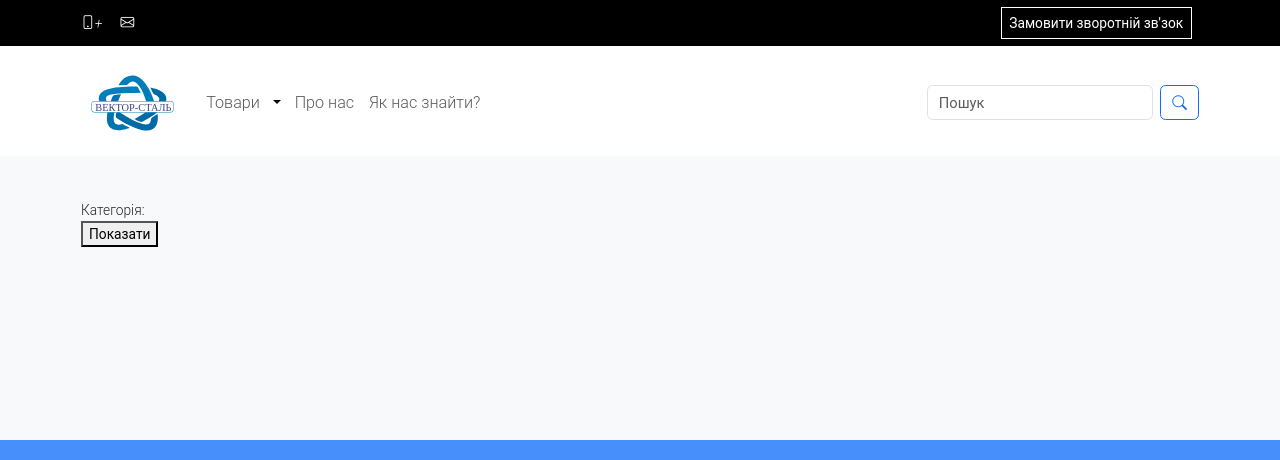
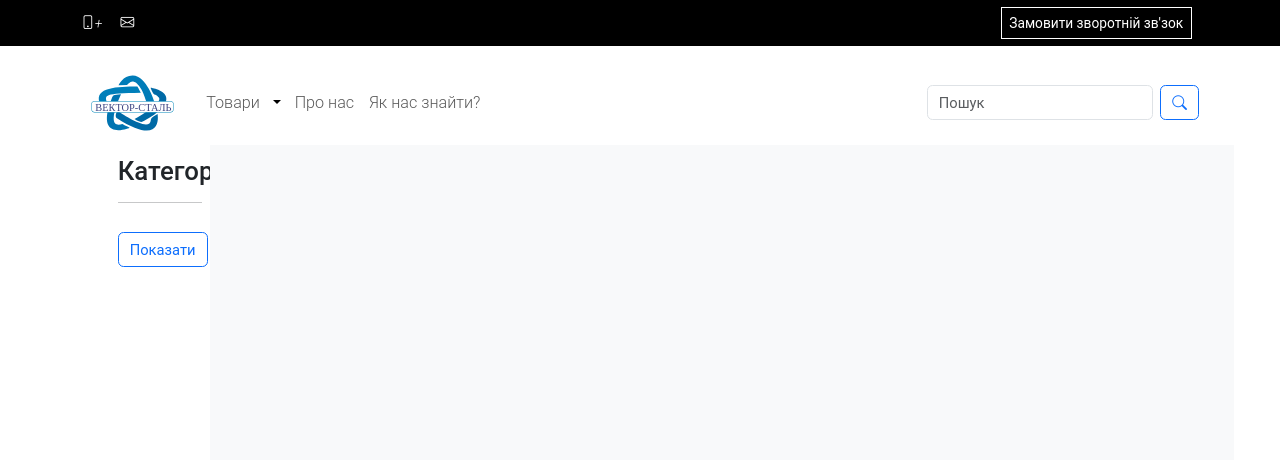
Before and after one commit to AntonSkyrda/metal-store, a Django app: page /products/ in a window 1280 px wide. Shown: the top 460 px of the page. Run offline with Django 5.2, Linux system fonts and the light colour scheme; data that the repository does not hold is empty; grey boxes are pictures that could not be loaded.

Commit message:
added sidebar for product categories search / fixed visual

```diff
--- a/static/css/metalStore.css
+++ b/static/css/metalStore.css
@@ -67,7 +67,7 @@ html,body{
 }
 
 a{
-    text-decoration: none; !important;
+    text-decoration: none !important;
 }
 
 h1,h2,h3,h4,h5,h6{
@@ -96,24 +96,6 @@ Global css
 -----------------------------------------
 */
 
-.main-button{
-    text-align: center;
-    text-decoration: none;
-    text-transform: uppercase;
-    padding: 0.5rem 2rem;
-    font-size: 1rem;
-    color: var(--primaryColor);
-    background-color: transparent;
-    border: 0.15rem solid var(--primaryColor);
-    transition: all 0.5s;
-}
-
-.main-button:hover{
-    background-color: var(--primaryColor);
-}
-.main-button:hover a{
-    color: white;
-}
 /*
 -----------------------------------------
 TOP header
@@ -279,6 +261,7 @@ Main (Contact Form)
 .contact-form button{
     border: 2px solid #f8f9fa;
     background-color: transparent;
+    justify-content: center;
     color: white;
     text-transform: uppercase;
     padding: .5rem 3rem;
@@ -327,9 +310,26 @@ footer{
 Product List
 -----------------------------------------
 */
+.products-list{
+    height: 100vh;
+}
 
+.check-box{
+    height: 100vh;
+}
+
+.product-box {
+    height: 100vh;
+    width: 80vw;
+    background-color: var(--accentColor);
+}
+.card{
+    height: 450px;
+}
 .product-card img{
+    padding: .25rem .5rem;
     height: 250px;
+    object-fit: fill;
 }
 
 
--- a/static/js/store.js
+++ b/static/js/store.js
@@ -1,5 +1,5 @@
 'use strict';
-
+debugger
 //Form logic
 const form = document.getElementById('contact-form');
 
@@ -105,3 +105,24 @@ if(searchForm.querySelector('p')) {
     searchForm.querySelector('p').classList.add('me-2');
     searchForm.querySelector('p').querySelector('input').classList.add('form-control');
 }
+
+
+const categoriesCheckbox = document.getElementById('id_category');
+
+const categoriesCheckboxInputs = categoriesCheckbox.querySelectorAll('input');
+const categoriesCheckboxLabels = categoriesCheckbox.querySelectorAll('label');
+
+console.log(categoriesCheckboxInputs);
+
+categoriesCheckboxInputs.forEach(checkbox => {
+    checkbox.classList.add('form-check-input');
+})
+
+categoriesCheckboxLabels.forEach(checkbox => {
+    checkbox.classList.add('form-check-label');
+})
+
+// categoriesCheckbox.classList.add('d-flex', 'flex-row');
+// categoriesCheckbox.querySelectorAll('div').forEach(div => {
+//     div.classList.add('me-3');
+// });
--- a/store/forms.py
+++ b/store/forms.py
@@ -20,6 +20,6 @@ class CategorySearchForm(forms.Form):
     category = forms.ModelMultipleChoiceField(
         queryset=Category.objects.all(),
         required=False,
-        label="Категорія",
+        label="",
         widget=forms.CheckboxSelectMultiple
     )
--- a/templates/contacts/index.html
+++ b/templates/contacts/index.html
@@ -13,9 +13,9 @@
         </div>
         <article>
         </article>
-        <button class="main-button col-lg-2 col-10">
-            <a href="{% url 'store:product-list' %}">Переглянути всі товари</a>
-        </button>
+            <a type="button" class="btn btn-outline-primary col-lg-2 col-10"  href="{% url 'store:product-list' %}">
+                Переглянути всі товари
+            </a>
     </section>
     <section id="contacts" class='bg-white'>
         <div class="row justify-content-center pb-3 m-0 section-header">
--- a/templates/store/product_list.html
+++ b/templates/store/product_list.html
@@ -1,32 +1,36 @@
 {% extends "base.html" %}
 
 {% block content %}
-  <section class="productsList container mt-5 mb-5">
-    <div class="checkBox">
-      <form method="get" action="{% url 'store:product-list' %}">
+  <section class="products-list container-fluid bg-white">
+    <div class="row">
+      <div class="col-lg-1 col-0"></div>
+      <aside class="check-box col-lg-1 col-3 m-0">
+        <form method="get" class="" action="{% url 'store:product-list' %}">
+          <h3 class="mb-3">Категорії</h3>
+          <hr>
           {{ category_form.as_p }}
-        <button type="submit">Показати</button>
+          <button class="btn btn-outline-primary mt-3" type="submit">Показати</button>
         </form>
-
-    </div>
-    <div class="row row-cols-1 row-cols-lg-4 g-4 g-lg-3">
+      </aside>
+      <article class="col-lg-10 col-9 p-sm-1 position-relative">
+        <ul class="row row-cols-1 row-cols-lg-4 g-4 g-lg-3 p-sm-1 position-absolute overflow-y-auto product-box">
           {% if product_list %}
           {% for product in product_list %}
-          <article class="col">
+          <li class="col">
             <div class="card product-card text-center">
               <img src="{{ product.image.url }}" alt="{{ product.name }}">
               <div class="card-body">
                 <h5 class="card-title pb-3">{{ product.name }}</h5>
                 <p class="card-text pb-2 text-start"></p>
                 <p class="card-text pb-4 text-start"><span>{{ product.price }}</span></p>
-                <button class="main-button">
-                  <a href="{% url 'store:product-detail' product.id %}">Show More</a>
-                </button>
+                  <a type="button" class="btn btn-outline-primary" href="{% url 'store:product-detail' product.id %}">Show More</a>
               </div>
             </div>
-          </article>
+          </li>
           {% endfor %}
           {% endif %}
+        </ul>
+      </article>
     </div>
   </section>
 {% endblock %}
```
Lines whose indentation alone changed are shown as unchanged.
